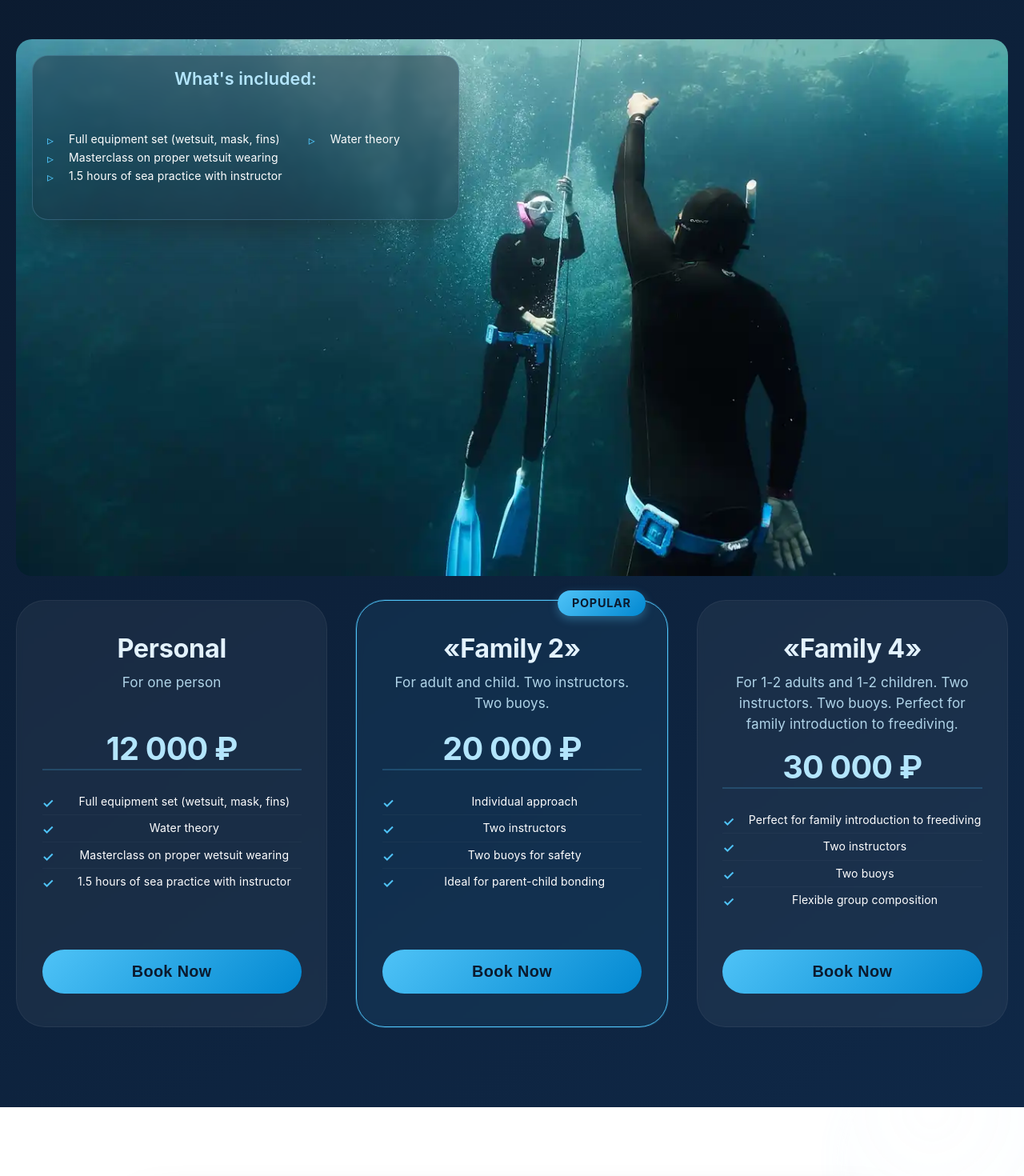
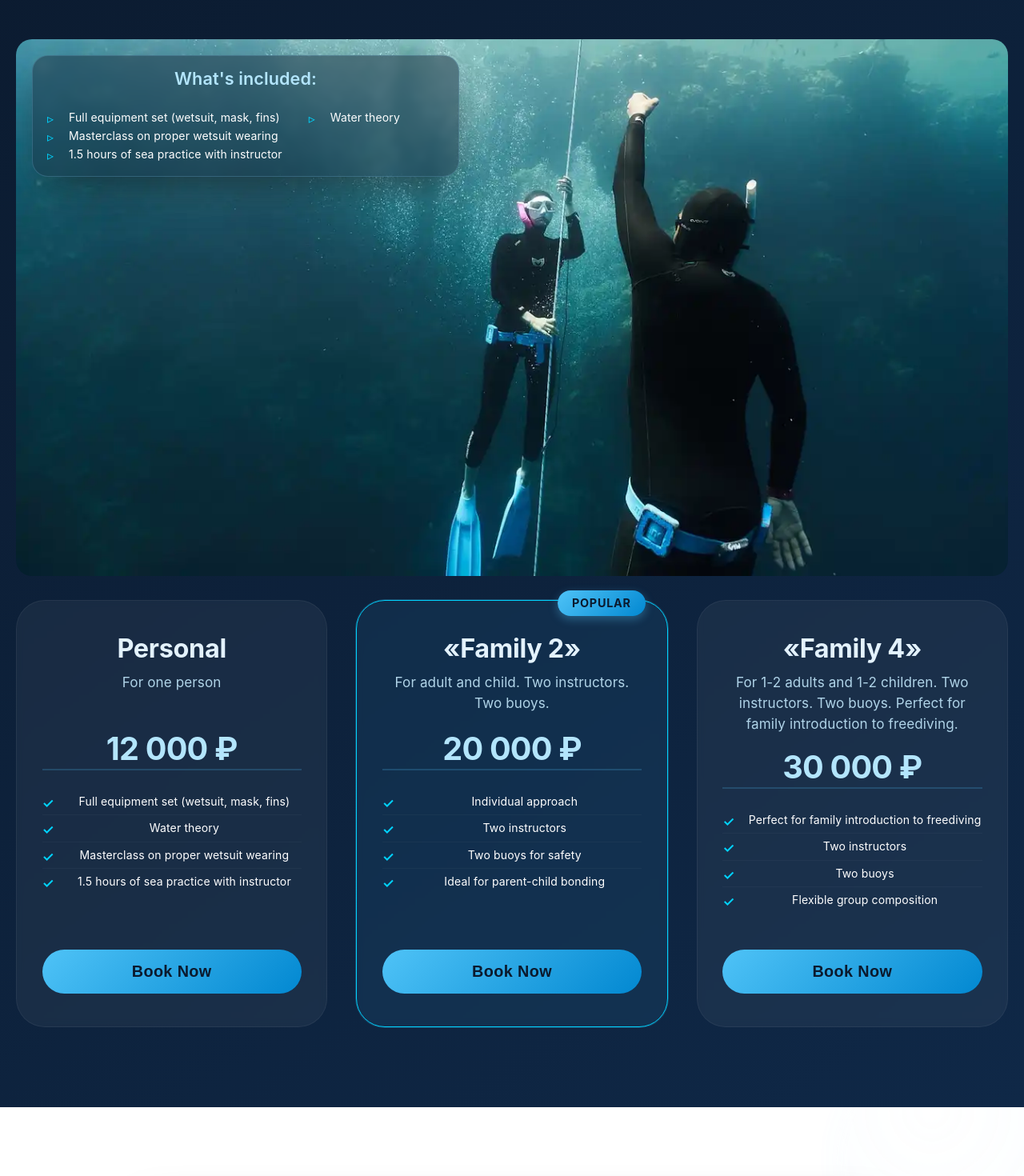
Before and after one commit to Pavel-Khokhlov/dahab_frontend, a React (Vite) app: page / in a window 1280 px wide. Shown: the part 4500-5970 px from the top of the page at 80% size. Built offline with nearby package versions, Linux system fonts and the light colour scheme; no server answers; the HTML template or start-up script is replaced by a standard one.

Commit message:
price trial block

```diff
--- a/src/sections/FamilyFormat/FamilyFormat.scss
+++ b/src/sections/FamilyFormat/FamilyFormat.scss
@@ -159,9 +159,8 @@
   }
 
   &__opportunities {
+    @include filter-blur;
     background: rgba(255, 255, 255, 0.05);
-    backdrop-filter: blur(4px);
-    -webkit-backdrop-filter: blur(4px);
     border-radius: 1.5rem;
     padding: 1.8rem 2.2rem;
     margin-bottom: 2.5rem;
@@ -199,6 +198,7 @@
       padding: 0.5rem 0 0.5rem 2rem;
       line-height: 1.5;
       transition: all 0.3s ease;
+      text-align: start;
 
       &::before {
         content: "—";
--- a/src/sections/PriceNew/index.tsx
+++ b/src/sections/PriceNew/index.tsx
@@ -16,7 +16,7 @@ const plans = [
       ru: "Тренировочный день",
       en: "One training day",
     },
-    price: "12 000 ₽",
+    price: { ru: "12 000 ₽", en: "140 €" },
     isPopular: false, // We can add a "popular" tag later
   },
   {
@@ -30,11 +30,11 @@ const plans = [
       ru: "Пакет «Неделя»",
       en: "Bundle «One week»",
     },
-    price: "40 000* ₽",
+    price: { ru: "40 000* ₽", en: "450 €" },
     isPopular: true, // Mark the middle one as popular
     mark: {
       ru: "Стоимость одной тренировки 10 000 р",
-      en: "The cost of one training is 10,000 rub",
+      en: "The cost of one training is about 112.5 euro",
     },
   },
   {
@@ -51,11 +51,11 @@ const plans = [
       ru: "Пакет «Две недели»",
       en: "Bundle «Two weeks»",
     },
-    price: "72 000* ₽",
+    price: { ru: "72 000* ₽", en: "800 €" },
     isPopular: false,
     mark: {
       ru: "Стоимость одной тренировки 9 000 р",
-      en: "The cost of one training is 9,000 rub",
+      en: "The cost of one training is 100 euro",
     },
   },
 ];
@@ -101,7 +101,7 @@ const PricingSection = () => {
               <p className="pricing-card__description">
                 {plan.description[currentLang]}
               </p>
-              <p className="pricing-card__price">{plan.price}</p>
+              <p className="pricing-card__price">{plan.price[currentLang]}</p>
               <button
                 className="pricing-card__button"
                 onClick={() => handleBook(plan.message[currentLang])}
@@ -109,9 +109,7 @@ const PricingSection = () => {
                 {t.button.bookin}
               </button>
               {plan.mark && (
-                <p className="pricing-card__mark">
-                  * {plan.mark[currentLang]}
-                </p>
+                <p className="pricing-card__mark">* {plan.mark[currentLang]}</p>
               )}
             </div>
           ))}
--- a/src/sections/Team/Team.scss
+++ b/src/sections/Team/Team.scss
@@ -283,6 +283,7 @@
     &-link {
       width: 30px;
       height: 30px;
+      padding-left: 10px;
     }
     &-icon {
       width: 100%;
--- a/src/sections/TrainingProgram/TrainingProgram.scss
+++ b/src/sections/TrainingProgram/TrainingProgram.scss
@@ -261,6 +261,7 @@
   }
 
   &__footnote {
+    @include filter-blur;
     font-size: 1.05rem;
     font-weight: 350;
     color: rgba(255, 255, 255, 0.85);
@@ -273,12 +274,10 @@
     );
     border-radius: 1.5rem;
     border: 1px solid rgba(255, 255, 255, 0.06);
-    border-left: 4px solid #5ac8fa;
-    border-right: 4px solid rgba(90, 200, 250, 0.2);
+    border-left: 2px solid var(--primary-brand);
+    border-right: 2px solid rgba(90, 200, 250, 0.2);
     letter-spacing: 0.01em;
     line-height: 1.6;
-    backdrop-filter: blur(4px);
-    -webkit-backdrop-filter: blur(4px);
     text-shadow: 0 1px 10px rgba(0, 0, 0, 0.2);
 
     em {
@@ -290,8 +289,6 @@
     @media (max-width: 480px) {
       font-size: 0.95rem;
       padding: 1rem 1.2rem;
-      border-left-width: 3px;
-      border-right-width: 3px;
     }
   }
 }
--- a/src/sections/TrialTraining2/Trial.module.scss
+++ b/src/sections/TrialTraining2/Trial.module.scss
@@ -76,7 +76,7 @@
   @media (min-width: 800px) {
     top: 20px;
     left: 20px;
-    height: 25%;
+    height: max-content;
     width: 40%;
   }
 }
@@ -101,12 +101,13 @@
   li {
     position: relative;
     padding-left: 1.5rem;
+    text-align: start;
 
     &::before {
       content: "▹";
       position: absolute;
       left: 0;
-      color: #4fc3f7;
+      color: var(--primary-brand);
     }
   }
 }
@@ -139,7 +140,7 @@
   }
 
   &.popular {
-    border-color: #4fc3f7;
+    border-color: var(--primary-brand);
     background: rgba(79, 195, 247, 0.08);
     box-shadow: 0 0 0 1px rgba(79, 195, 247, 0.2);
 
@@ -219,7 +220,7 @@
       content: "✓";
       position: absolute;
       left: 0;
-      color: $brand-blue;
+      color: var(--primary-brand);
       font-weight: 600;
     }
   }
```
